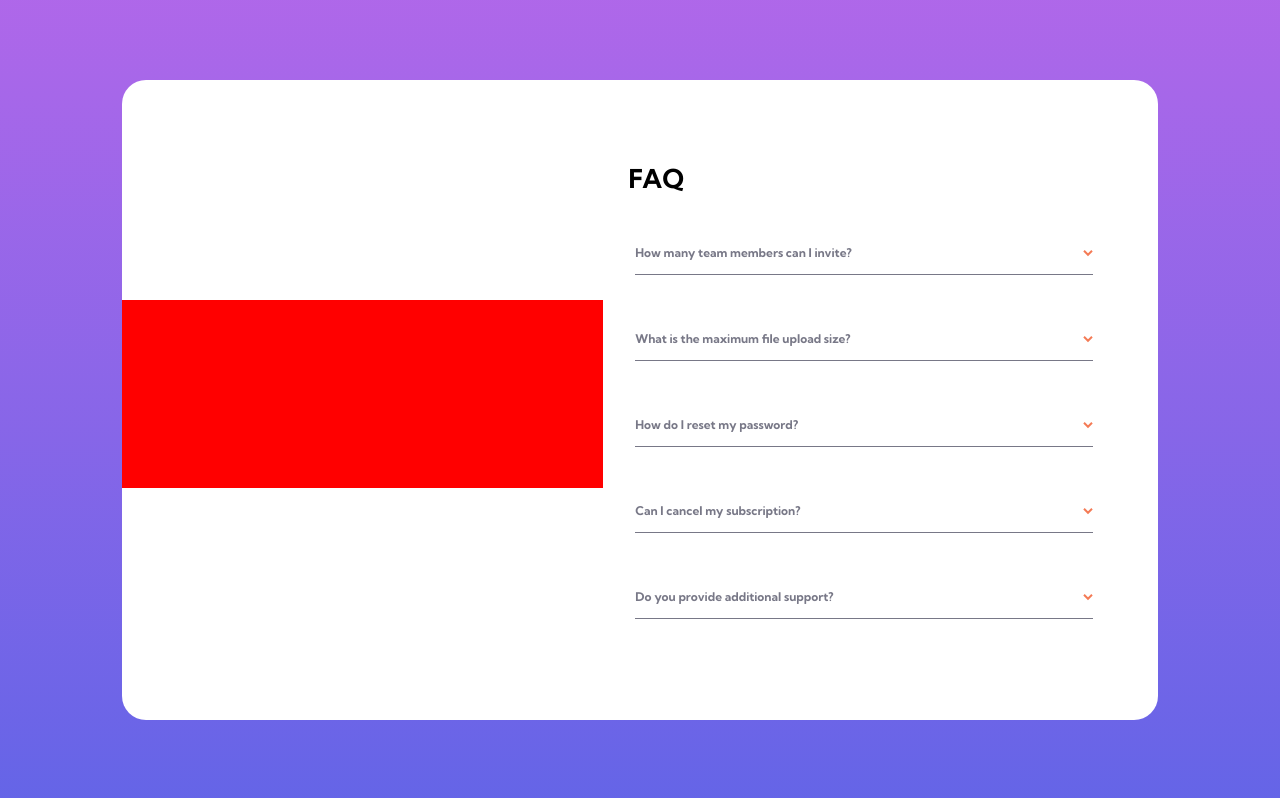
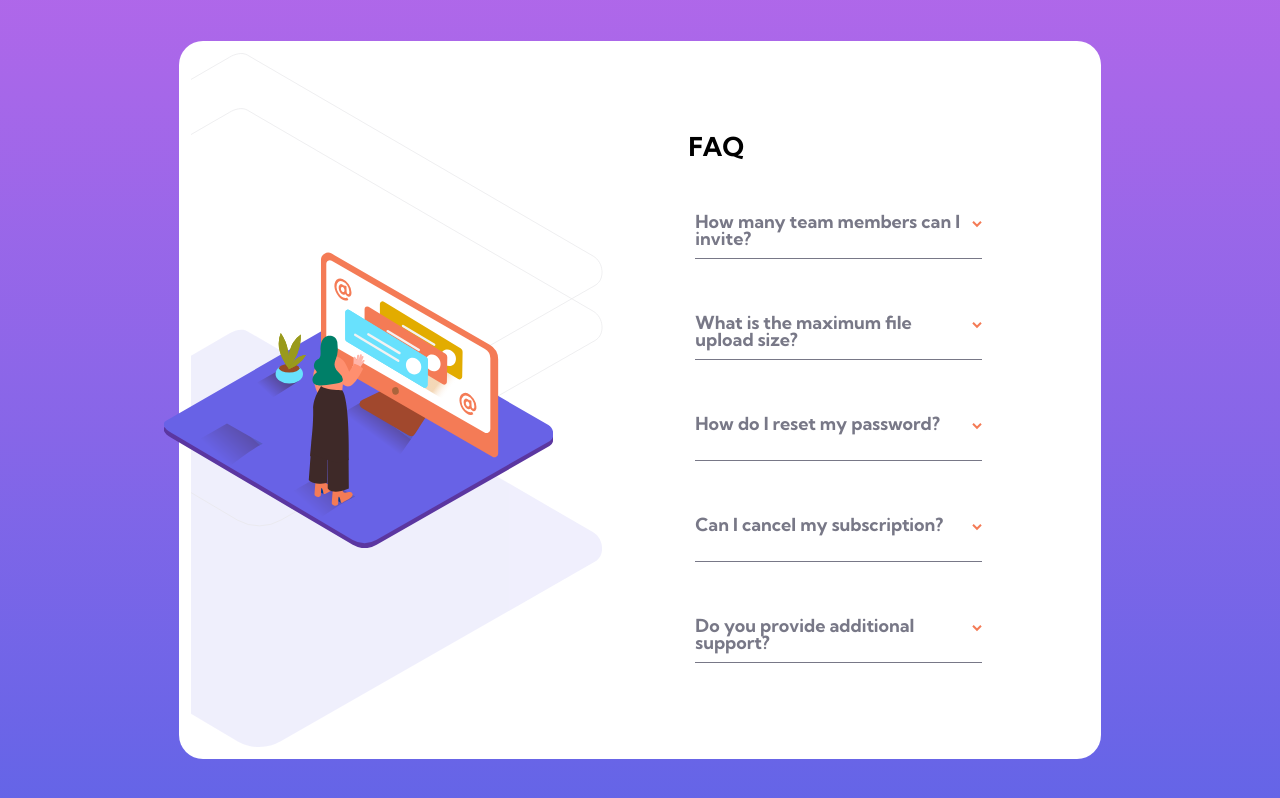
Before and after one commit to danielvito-pereira/faq-accordion-card-main, a plain HTML site: page index.html in a window 1280 px wide. Drawn offline with Linux system fonts and the light colour scheme.

Commit message:
ajustes na imagem na versão desktop

```diff
--- a/index.html
+++ b/index.html
@@ -11,7 +11,9 @@
   <main class="wrapper">
 
     <div class="container">
-      <div class="element"></div>
+      <div class="element">
+        <div class="woman"></div>
+      </div>
       <div class="content">
         <h1 class="title">FAQ</h1>
         <div class="bloco">
--- a/scss/styles.scss
+++ b/scss/styles.scss
@@ -9,25 +9,51 @@ body{
 }
 .wrapper {
   width: 90%;
-  height:100%;
+  height:100vh;
   display: flex;
   flex-direction: column;
   align-items: center;
   justify-content: center;
-
-}
-.wrapper {
   .container {
     display:flex;
     flex-direction: column;
     align-items: center;
     justify-content: space-between;
-    width: 90%;
-    height: 70%;
     max-width: 120em;
     border-radius: 2em;
     background-color: white;
     padding-bottom: 1em;
+    padding: 1em;
+    height:90vh;
+    .element {
+      width: 90%;
+      height: 100%;
+      background-image: url(../images/bg-pattern-mobile.svg);
+      background-repeat: no-repeat;
+      background-size: contain;
+      background-position: center;
+      display:flex;
+      align-items: center;
+      justify-content: center;
+      padding: 1em;
+      position: relative;
+      top: 0;
+      right: 0;
+      left: 0;
+      .woman{
+        width: 100%;
+        height: 100%;
+        background-image: url(../images/illustration-woman-online-mobile.svg);
+        background-repeat: no-repeat;
+        background-size: contain;
+        background-position: center;
+        position: relative;
+        top: 0;
+        right: 0;
+        left: 0;
+      }
+    }
+
 
     h1{
       font-size:26px;
@@ -49,7 +75,7 @@ body{
         display:flex;
         justify-content:space-between;
         height:2.5em;
-        font-size: 12px;
+        font-size: 1.5em;
         font-weight:700;
         color: var(--dark-grayish-blue);
         border-bottom: 1px solid var(--dark-grayish-blue);
@@ -94,10 +120,32 @@ body{
     .container {
       flex-direction:row;
       gap: 20px;
-      height:80%;
+      width: 80%;
+      height:auto;
+      .element {
+        width: 100%;
+        height: 100%;
+        background-image: url(../images/bg-pattern-desktop.svg);
+        background-repeat: no-repeat;
+        background-size: cover;
+        background-position: bottom right;
+        .woman{
+          width: 100%;
+          height: 100%;
+          background-image: url(../images/illustration-woman-online-desktop.svg);
+          background-repeat: no-repeat;
+          background-size: contain;
+          background-position: center;
+          position: relative;
+          left: -10%;
+          top: 0;
+          right: 0;
+        }
+      }
       .content{
         align-items:flex-start;
         gap: 20px;
+        padding: 5em;
         .title {
           padding:1em 0.2em;
         }
@@ -105,15 +153,23 @@ body{
     }
   }
 
+  .element {
+    width: 90%;
+    height: 60%;
+    background-image: url(../images/bg-pattern-desktop.svg);
+    background-repeat: no-repeat;
+    background-size: contain;
+    .woman{
+      width: 100%;
+      height: 100%;
+      background-image: url(../images/illustration-woman-online-desktop.svg);
+      background-repeat: no-repeat;
+      background-size: contain;
+    }
+  }
 
 }
 
-
-.element {
-  background-color:red;
-  width: 90%;
-  height: 30%;
-}
 
 
 
```
Also changed, not shown: css/styles.css, 3 other files.
